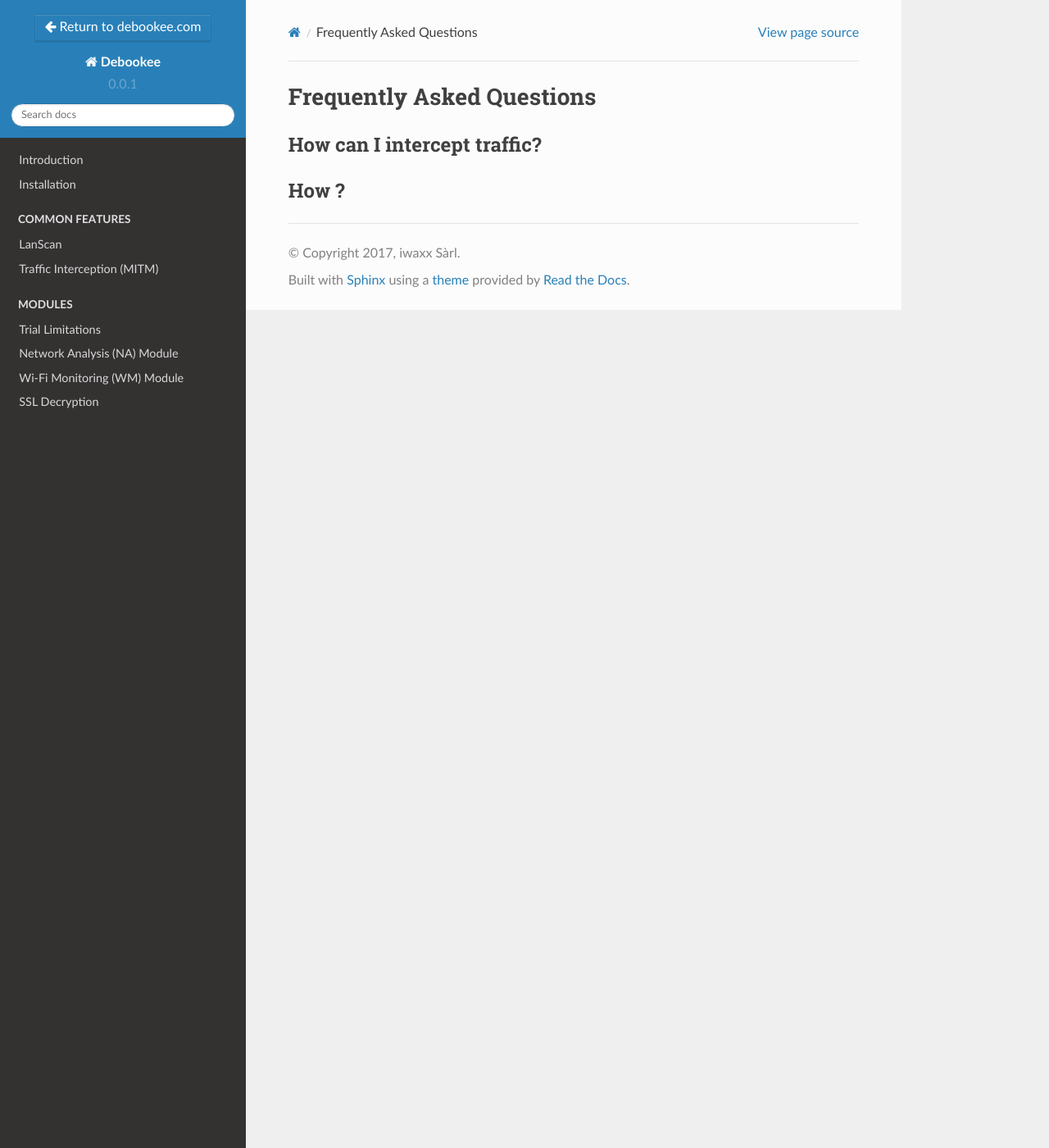
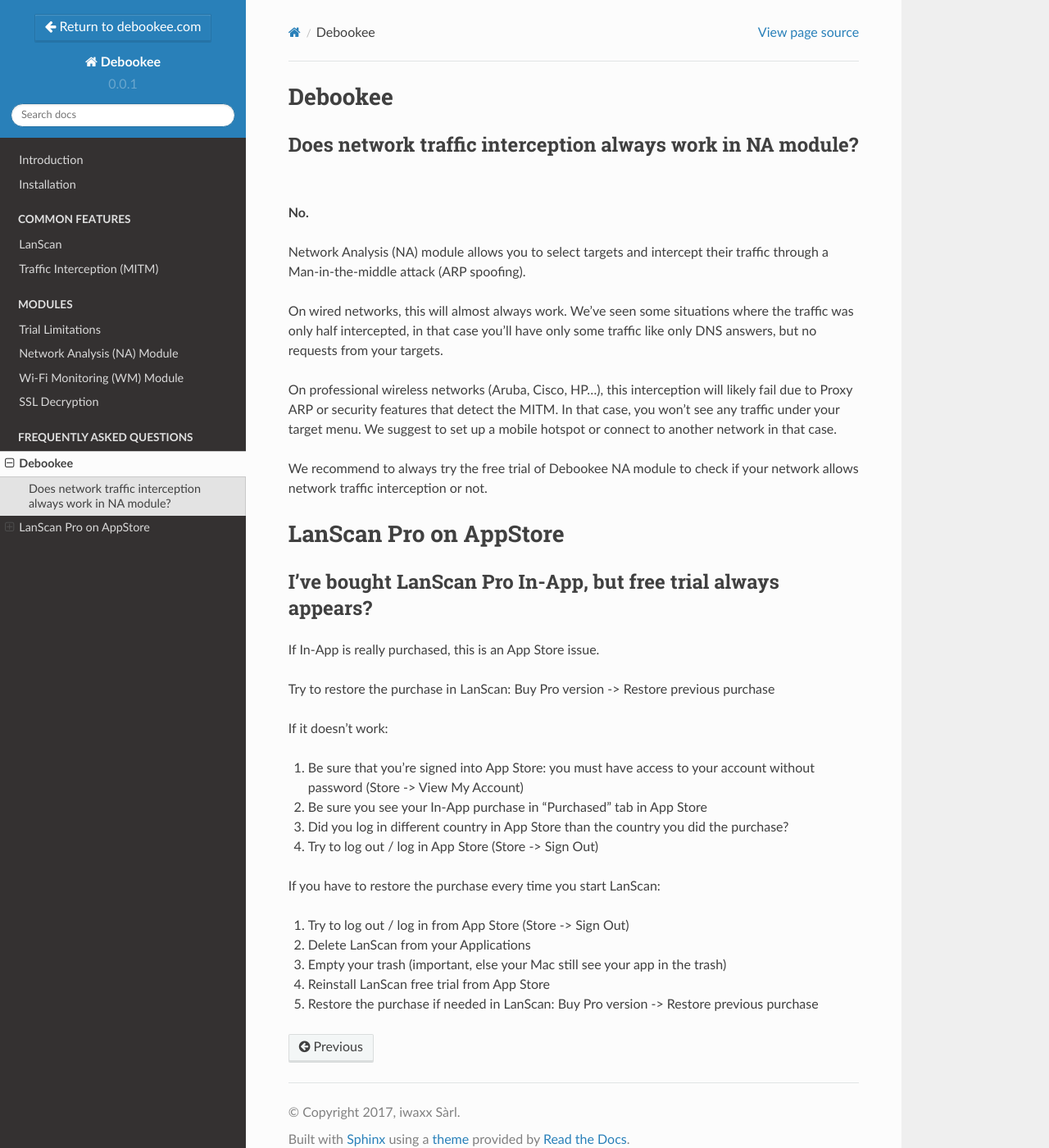
Before and after one commit to iwaxx/debookee, a Sphinx documentation site: the page built from docs/faq.rst, in a window 1280 px wide and 1400 px high. Shown: the whole window at 82% size. Built offline with Sphinx 7.4.7 and the Read the Docs theme 2.0.0, drawn with Linux system fonts in a browser that asks for light colours.

Commit message:
Introducing FAQ Fixed typo in Wireshark display filter in NA module

```diff
--- a/docs/faq.rst
+++ b/docs/faq.rst
@@ -1,10 +1,46 @@
 .. _faq:
 
-Frequently Asked Questions
-==========================
+Debookee
+========
 
-How can I intercept traffic?
-----------------------------
+Does network traffic interception always work in NA module?
+-----------------------------------------------------------
 
-How ?
-----------------------------
+**No.**
+
+Network Analysis (NA) module allows you to select targets and intercept their traffic through a Man-in-the-middle attack (ARP spoofing).
+
+On wired networks, this will almost always work.
+We’ve seen some situations where the traffic was only half intercepted, in that case you’ll have only some traffic like only DNS answers, but no requests from your targets.
+
+On professional wireless networks (Aruba, Cisco, HP…), this interception will likely fail due to Proxy ARP or security features that detect the MITM.
+In that case, you won’t see any traffic under your target menu. We suggest to set up a mobile hotspot or connect to another network in that case.
+
+We recommend to always try the free trial of Debookee NA module to check if your network allows network traffic interception or not.
+
+
+LanScan Pro on AppStore
+=======================
+
+I've bought LanScan Pro In-App, but free trial always appears?
+--------------------------------------------------------------
+
+If In-App is really purchased, this is an App Store issue.
+
+Try to restore the purchase in LanScan: Buy Pro version -> Restore previous purchase
+
+If it doesn't work:
+
+#. Be sure that you're signed into App Store: you must have access to your account without password (Store -> View My Account)
+#. Be sure you see your In-App purchase in "Purchased" tab in App Store
+#. Did you log in different country in App Store than the country you did the purchase?
+#. Try to log out / log in App Store (Store -> Sign Out)
+
+
+If you have to restore the purchase every time you start LanScan:
+
+#. Try to log out / log in from App Store (Store -> Sign Out)
+#. Delete LanScan from your Applications
+#. Empty your trash (important, else your Mac still see your app in the trash)
+#. Reinstall LanScan free trial from App Store
+#. Restore the purchase if needed in LanScan: Buy Pro version -> Restore previous purchase
--- a/docs/index.rst
+++ b/docs/index.rst
@@ -19,6 +19,12 @@
     wm_module
     ssl
 
+.. toctree::
+    :caption: Frequently Asked Questions
+
+    faq
+
+
 .. Indices and tables
    ===============
 
--- a/docs/na_module.rst
+++ b/docs/na_module.rst
@@ -35,4 +35,4 @@
 
     To filter, one idea of display filter could be to hide all outgoing packets of your targets like:
     ``!(eth.src == mac_address_of_my_mac && ip.src != ip_of_my_mac) &&``
-    ``!(eth.dst == mac_address_of_my_mac && ip.dst != ip_of_my_mac))``
+    ``!(eth.dst == mac_address_of_my_mac && ip.dst != ip_of_my_mac)``
```
